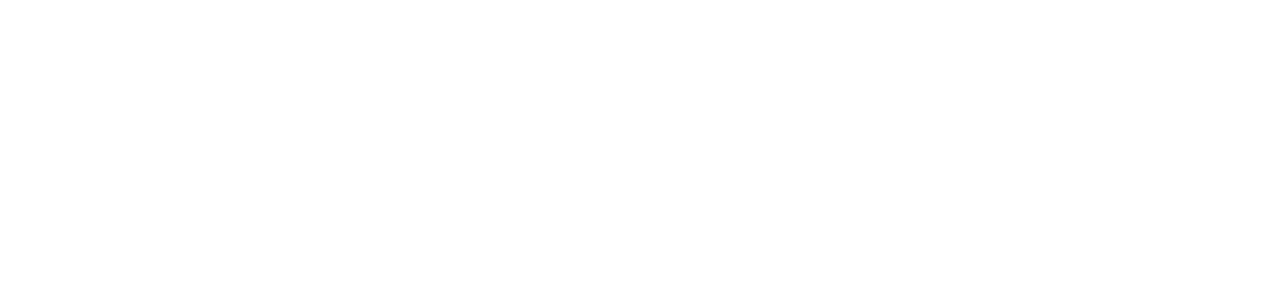
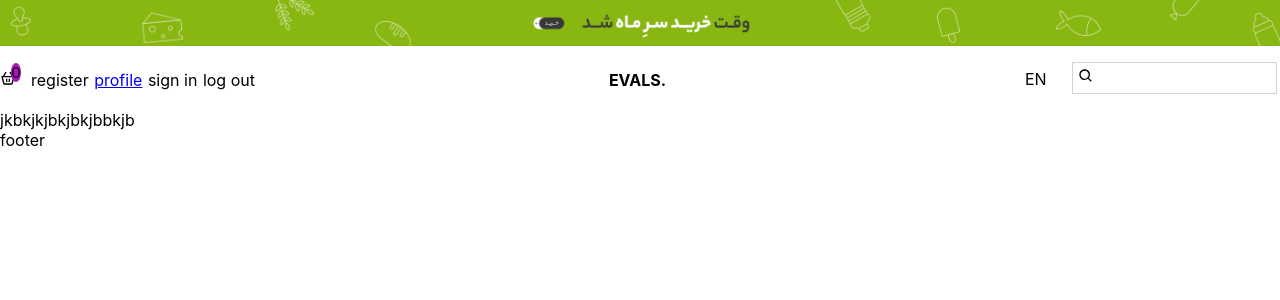
Before and after one commit to narjesshn123/digicala, a React (Create React App) app in the folder digicala/: page /profile in a window 1280 px wide. Before the commit this address had no page. Shown: the top 300 px of the page. Built offline with nearby package versions, Linux system fonts and the light colour scheme; sample sign-in values are in the browser's storage; what miragejs would draw is missing.

Commit message:
add log out

```diff
--- a/digicala/src/App.js
+++ b/digicala/src/App.js
@@ -5,10 +5,11 @@
 
 import { Login } from './views/Login/Login.jsx';
 // import MainLayout from './Layouts/MainLayout/MainLayout';
-import {BrowserRouter, Route, Routes} from 'react-router-dom';
+import {BrowserRouter, Navigate, Route, Routes} from 'react-router-dom';
 import { Home } from './views/Home/Home';
 import Cart from './components/Cart/Cart';
-
+import Auth from './api/localStorage';
+import Profile from './components/Profile/Profile';
 const MainLayout = React.lazy(()=> import('./Layouts/MainLayout/MainLayout'))
 // const Login = React.lazy(()=> import('./views/Login/Login'))
 
@@ -24,11 +25,16 @@
       <Routes>
       <Route path="login" element={ <Login/> }/>
 
+
         <Route path='/' element={<React.Suspense fallback={<>loading...</>}>
         <MainLayout/>
         </React.Suspense>
         }>
           <Route index element={<Home/>}/>
+          <Route path="profile" element={
+          <ProfileRoute>
+          <Profile/>
+          </ProfileRoute>}/>
           <Route path='users/:id' element={<React.Suspense fallback={<>loading loading loading</>}>
           <ProductSingle />
           </React.Suspense>
@@ -44,3 +50,13 @@
 }
 
 export default App;
+const ProfileRoute = ({children})=>{
+  if(Auth.checklogin()){
+    return <>{children}</>
+  }
+  else{
+    return(
+    <Navigate to={"/login"} replace={true}/>
+    )
+  }
+}
--- a/digicala/src/components/Header/Header.jsx
+++ b/digicala/src/components/Header/Header.jsx
@@ -10,6 +10,8 @@
 import { CartMenu } from '../CartMenu/CartMenu';
 import { useState } from 'react';
  import { useSelector } from 'react-redux';
+import Auth from '../../api/localStorage';
+import { Link } from 'react-router-dom';
 export const Header = () => {
   const[show, setShow] = useState()
   const total_count = useSelector((state) => state.cart.items.reduce((count, item)=>
@@ -28,7 +30,11 @@
           <CartMenu show={show} setShow={setShow}/>
           </span>
           <span>register</span>
+          <Link to={"/profile"}>
+          <span>profile</span>
+          </Link>
           <span>sign in</span>
+          <span onClick={()=>Auth.logout()} style={{cursor:"pointer"}} >log out</span>
           {/* <span style={{cursor: "pointer"}}><p>1</p></span> */}
 
         </div>
--- /dev/null
+++ b/digicala/src/components/Profile/Profile.jsx
@@ -0,0 +1,11 @@
+import React from 'react'
+
+const Profile = () => {
+  return (
+    <div>
+      jkbkjkjbkjbkjbbkjb
+    </div>
+  )
+}
+
+export default Profile
```
